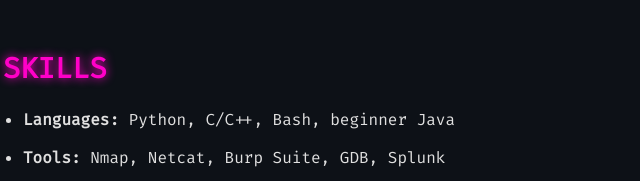
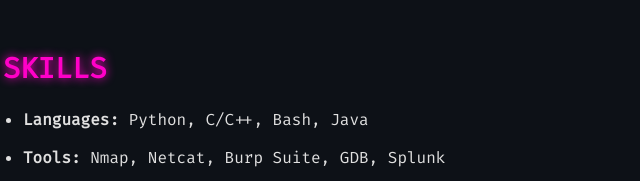
Before and after one commit to tahminer/tahminer.github.io, a plain HTML site: page index.html in a window 1280 px wide. Shown: the part 1111-1292 px from the top of the page, 207-847 px from the left. Drawn offline with Linux system fonts and the light colour scheme.

Commit message:
Update index.html

```diff
--- a/index.html
+++ b/index.html
@@ -67,7 +67,7 @@
     <section id="skills">
       <h2>Skills</h2>
       <ul>
-        <li><strong>Languages:</strong> Python, C/C++, Bash, beginner Java</li>
+        <li><strong>Languages:</strong> Python, C/C++, Bash, Java</li>
         <li><strong>Tools:</strong> Nmap, Netcat, Burp Suite, GDB, Splunk</li>
         <li><strong>Security Knowledge:</strong> OWASP Top 10, Linux Essentials</li>
         <li><strong>Soft Skills:</strong> Creative Problem Solving, Teamwork, Planning</li>
```
